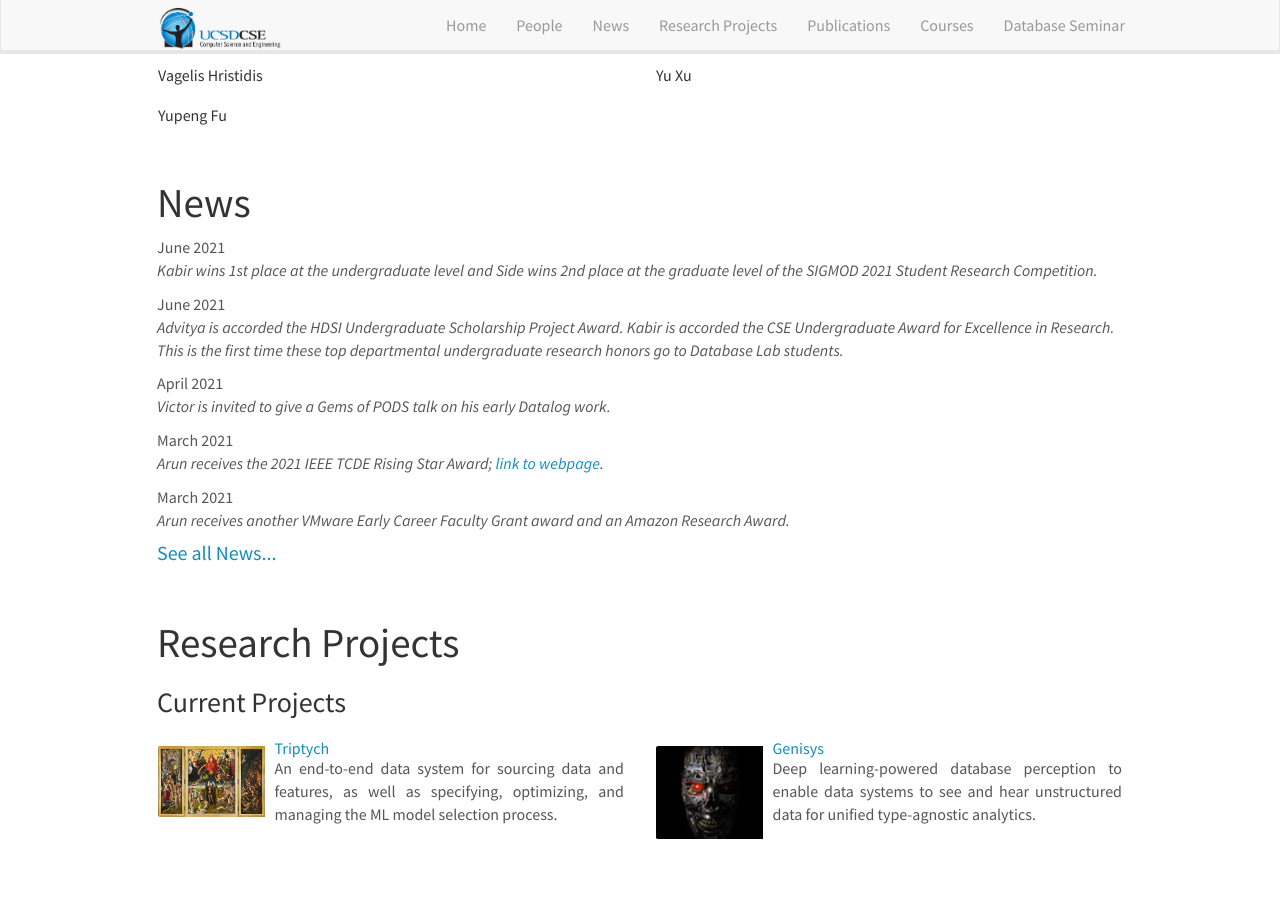
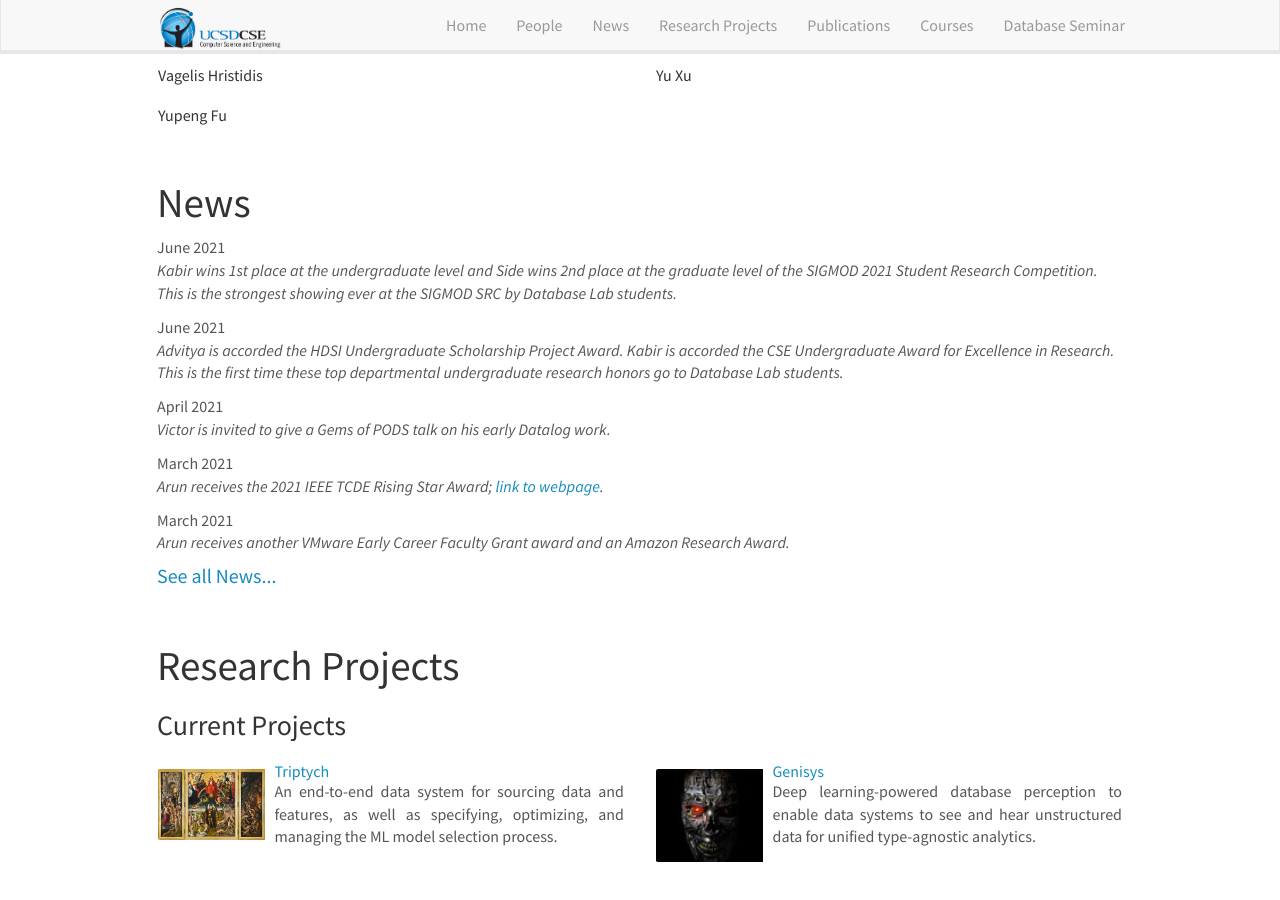
Before and after one commit to dbucsd/dbucsd.github.io, a Jekyll site: the page built from index.md, in a window 1280 px wide and 900 px high, scrolled down 3556 px. Built offline with Jekyll 4.4.1, drawn with Linux system fonts in a browser that asks for light colours; nearby versions of some CDN libraries.

Commit message:
src news

```diff
--- a/_data/news.yml
+++ b/_data/news.yml
@@ -1,5 +1,5 @@
 - date: June 2021
-  headline: "Kabir wins 1st place at the undergraduate level and Side wins 2nd place at the graduate level of the SIGMOD 2021 Student Research Competition."
+  headline: "Kabir wins 1st place at the undergraduate level and Side wins 2nd place at the graduate level of the SIGMOD 2021 Student Research Competition. This is the strongest showing ever at the SIGMOD SRC by Database Lab students."
 - date: June 2021
   headline: "Advitya is accorded the HDSI Undergraduate Scholarship Project Award. Kabir is accorded the CSE Undergraduate Award for Excellence in Research. This is the first time these top departmental undergraduate research honors go to Database Lab students."
 - date: April 2021
```
